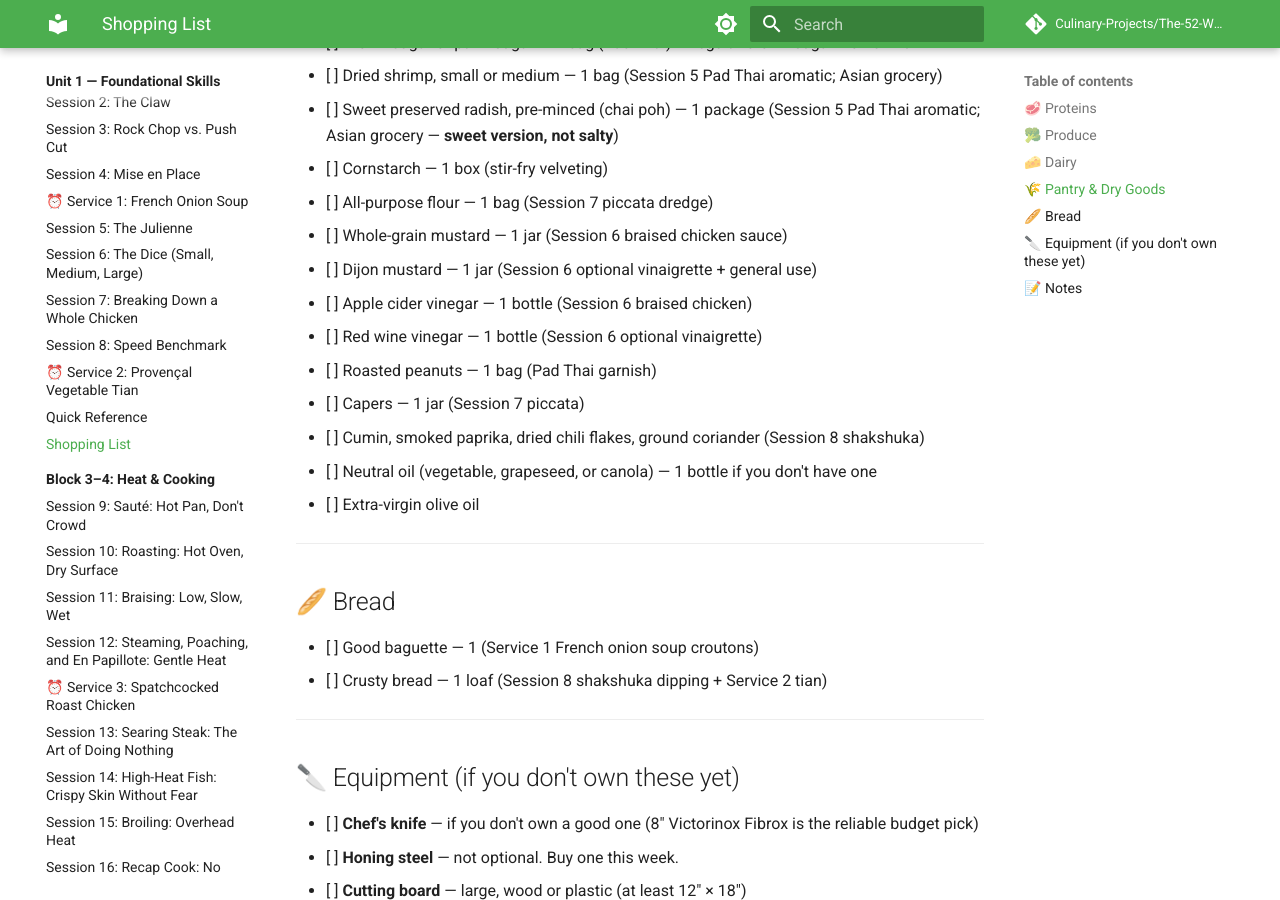
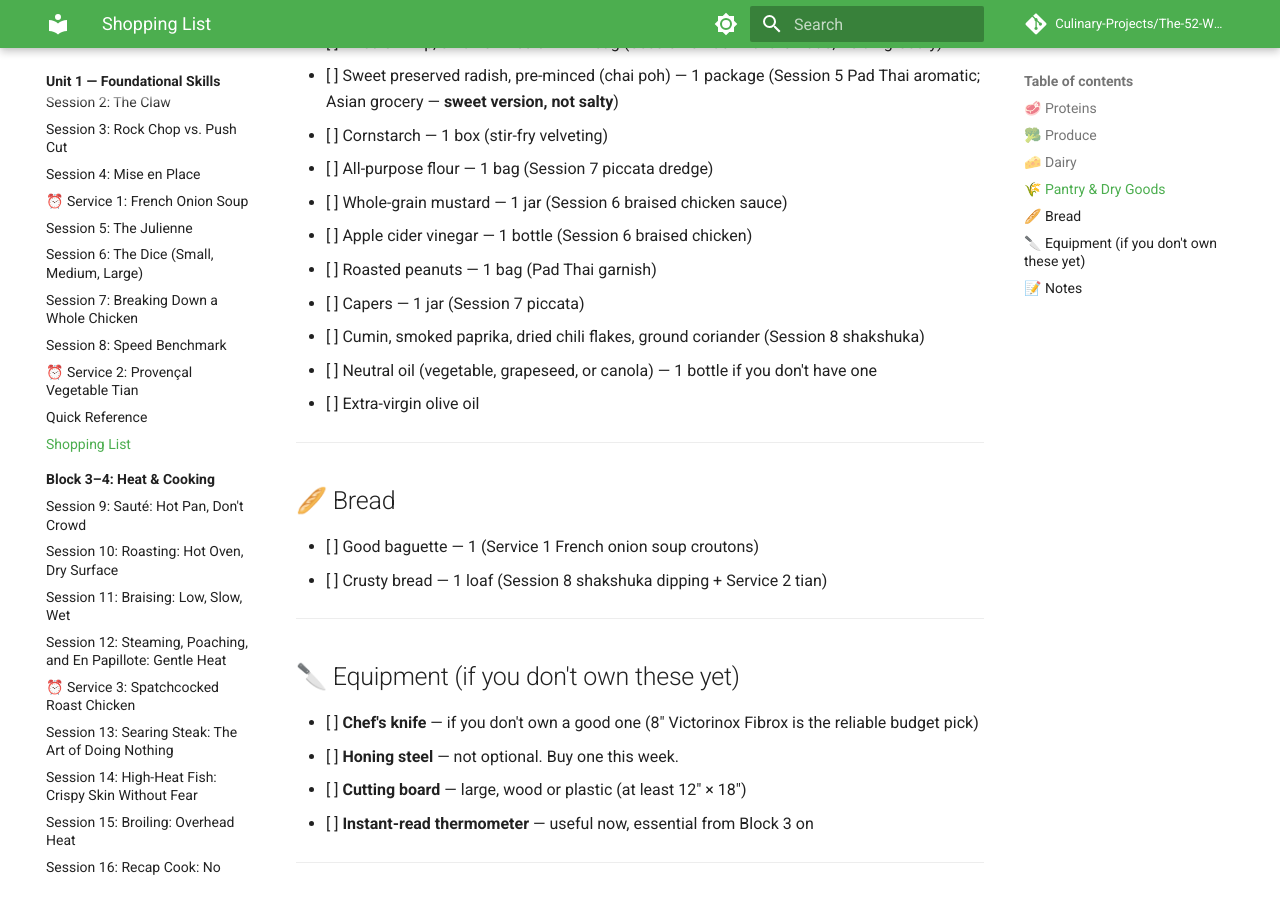
Before and after one commit to Culinary-Projects/The-52-Week-Culinary-Project, an MkDocs documentation site: the page built from docs/blocks/01-foundational-skills/01-02-knife-skills/shopping-list.md, in a window 1280 px wide and 900 px high, scrolled down 3496 px. Built offline with MkDocs 1.6.1 and Material for MkDocs 9.7.7, drawn with Linux system fonts in a browser that asks for light colours; comment, search, counter and statistics services are not loaded; some of the changed text lies outside the part shown.

Commit message:
block 1-2: remove session 6 salad items from shopping list

```diff
--- a/docs/blocks/01-foundational-skills/01-02-knife-skills/shopping-list.md
+++ b/docs/blocks/01-foundational-skills/01-02-knife-skills/shopping-list.md
@@ -56,7 +56,6 @@
 - [ ] Eggplant — 1 medium (Service 2 tian)
 - [ ] Tomatoes — 2 medium, optional (Service 2 tian: add fresh slices to the vegetable layers for an extra knife skill challenge; the base recipe only uses canned for the sauce)
 - [ ] Yellow squash — 2 medium (Service 2 tian)
-- [ ] Mixed greens / butter lettuce — 1 bag (Session 6 salad)
 - [ ] Bean sprouts — 1 bag (Session 5 Pad Thai)
 - [ ] Scallions — 1 bunch (garnishes throughout)
 - [ ] Chinese flat garlic chives — 1 small bunch (Session 5 Pad Thai — the recipe calls for these specifically; Asian grocery; scallions work as a fallback but taste different)
@@ -98,9 +97,7 @@
 - [ ] Cornstarch — 1 box (stir-fry velveting)
 - [ ] All-purpose flour — 1 bag (Session 7 piccata dredge)
 - [ ] Whole-grain mustard — 1 jar (Session 6 braised chicken sauce)
-- [ ] Dijon mustard — 1 jar (Session 6 optional vinaigrette + general use)
 - [ ] Apple cider vinegar — 1 bottle (Session 6 braised chicken)
-- [ ] Red wine vinegar — 1 bottle (Session 6 optional vinaigrette)
 - [ ] Roasted peanuts — 1 bag (Pad Thai garnish)
 - [ ] Capers — 1 jar (Session 7 piccata)
 - [ ] Cumin, smoked paprika, dried chili flakes, ground coriander (Session 8 shakshuka)
```
